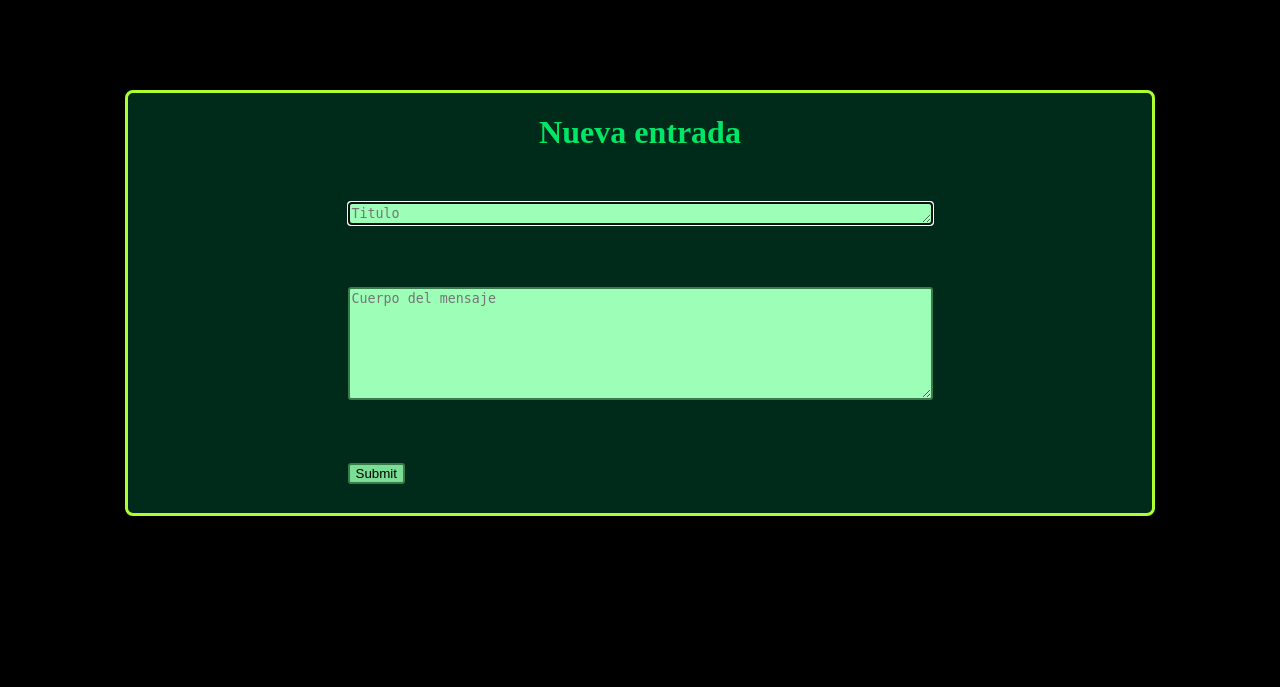
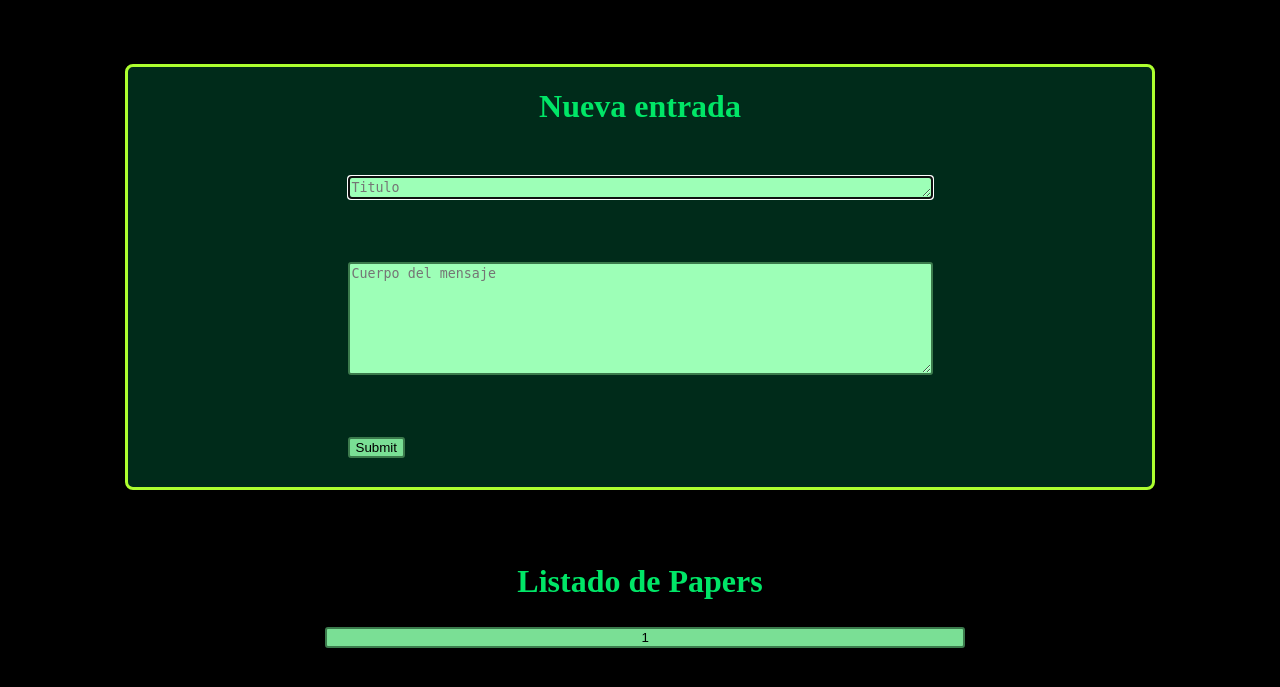
Before and after one commit to Daaviid30/BIOLAB_PRO, a Flask app: template app/templates/principal.html in a window 1280 px wide. Shown: the top 687 px of the page. Run offline with Flask 3, Linux system fonts and the light colour scheme; the template is opened without the code that fills it: most values are stand-ins (such as "Sample title", 1, 10 or a date in 2020).

Commit message:
acelerón

```diff
--- a/app/db_scripts/usuarios.sql
+++ b/app/db_scripts/usuarios.sql
@@ -12,7 +12,9 @@ CREATE TABLE usuarios(
 CREATE TABLE papers(
     dni CHAR(9) NOT NULL,
     titulo VARCHAR(150) NOT NULL,
-    cuerpo VARCHAR(10000) NOT NULL,
+    cuerpo BLOB NOT NULL,
+    salt BLOB NOT NULL,
+    nonce BLOB NOT NULL,
     PRIMARY KEY (dni,titulo),
     FOREIGN KEY (dni) REFERENCES usuarios(dni)
 );
--- a/app/main.py
+++ b/app/main.py
@@ -4,6 +4,7 @@ Autores: David Martín (100472099) / Iván Llorente (100472242)"""
 #Importamos las librerias necesarias para la ejecución de la app
 import inicio_sesion
 import registro
+import papers
 from flask import Flask, request, render_template
 
 # Creamos la aplicación Flask
@@ -40,7 +41,7 @@ def form_singup():
     password = request.form['password']
     password2 = request.form['password2']
 
-    mensaje_estado = registro.registro_usuario(dni, name, surname, email, phone, password, password2)
+    mensaje_estado = registro.registrar_usuario(dni, name, surname, email, phone, password, password2)
     return render_template('singup.html', msg=mensaje_estado[0], msg_class=mensaje_estado[1])
 
 
@@ -57,13 +58,27 @@ def form_2fa():
 
 @app.route('/principal')
 def principal():
-    return render_template('principal.html')
+    titulos = papers.listar_papers()
+    return render_template('principal.html', titulos=titulos)
 
 @app.route('/form-principal', methods=['POST'])
 def form_principal():
     titulo = request.form['titulo']
     cuerpo = request.form['cuerpo']
 
+    mensaje, estado = papers.guardar_paper(titulo, cuerpo)
+    titulos = papers.listar_papers()
+    return render_template('principal.html', msg=mensaje, msg_class=estado, titulos=titulos)
+
+@app.route('/paper', methods=['POST'])
+def paper():
+    titulo  = request.form['titulo']
+    cuerpo, mensaje, estado = papers.recuperar_cuerpo(titulo)
+    if not cuerpo:
+        titulos = papers.listar_papers()
+        return render_template('principal.html', msg=mensaje, msg_class=estado, titulos=titulos)
+    return render_template('paper.html', titulo=titulo, cuerpo=cuerpo, msg=mensaje, msg_class=estado)
+
 # Ejecución del programa
 if __name__ == '__main__':
     app.run(debug=True)
--- a/app/registro.py
+++ b/app/registro.py
@@ -3,7 +3,7 @@ import conexion_db
 import os
 from cryptography.hazmat.primitives.kdf.scrypt import Scrypt
 
-def registro_usuario(dni, name, surname, email, phone, password, password2):
+def registrar_usuario(dni, name, surname, email, phone, password, password2):
 
     error = True
 
--- a/app/static/css/login.css
+++ b/app/static/css/style.css
@@ -2,6 +2,7 @@ body{
     margin: 0;
     padding: 0;
     border: 0;
+    width: 100%;
     background-color: rgb(0, 0, 0);
 
 }
@@ -63,6 +64,10 @@ body{
     color: rgb(0, 230, 103);
 }
 
+.verde-claro{
+    color: rgb(0, 230, 103);
+}
+
 .campo{
     background-color: rgb(157, 255, 183);
     margin: 5% 0;
@@ -109,5 +114,67 @@ body{
 
 #principal{
     max-width: 80%;
-    margin: 7% auto;
+    margin: 5% auto 4% auto;
 }
+
+#papers{
+    max-width: 100%;
+    height: auto;
+    display: flex;
+    align-items: center;
+    justify-content: center;
+    flex-direction: column;
+    margin: 0% auto 5% auto;
+}
+
+#papers form{
+    width: 50%;
+    margin: 0% auto;
+}
+
+.titulos-papers{
+    text-decoration: none;
+    width: 100%;
+    height: auto;
+    text-align: center;
+    color: black;
+    background-color: rgb(122, 223, 149);
+    margin: 0.8%;
+    border-color: rgb(59, 122, 76);
+    border-width: 2px;
+    border-style: solid;
+    border-radius: 3px;
+}
+
+.titulos-papers:hover{
+    background-color:  rgb(59, 122, 76);
+    border-color: rgb(157, 255, 183);
+    color: white;
+}
+
+.cuerpo-paper{
+    display: flex;
+    flex-direction: column;
+    background-color: rgb(0, 43, 26);
+    color:rgb(186, 255, 205);
+    max-width: 85%;
+    height: auto;
+    border-radius: 8px;
+    border-width: 3px;
+    border-color: greenyellow;
+    border-style: solid;
+    text-align: justify;
+    margin: 10% auto;
+}
+
+.cuerpo-paper p{
+    margin: 2%;
+    word-wrap: break-word;
+}
+
+#titulo-paper{
+    margin-top: 2%;
+    color: rgb(75, 182, 103);
+    text-shadow: 1px 1px 1px rgb(157, 255, 183);
+    text-align: center;
+}
--- a/app/templates/principal.html
+++ b/app/templates/principal.html
@@ -1,15 +1,30 @@
 <!DOCTYPE html>
 <html>
+
     <head>
         <meta charset="utf-8">
         <meta name="viewport" content="width=device-width, initial-scale=1.0">
 
-        <title>Bio-Login</title>
+        <title>Biolab-Principal</title>
         <link rel="icon" type="image/x-icon" href="{{ url_for('static', filename='images/biologia.png') }}">
 
-        <link rel="stylesheet" href="{{ url_for('static', filename='css/login.css') }}">
+        <link rel="stylesheet" href="{{ url_for('static', filename='css/style.css') }}">
     </head>
+
     <body>
+
+        {% if msg %}
+            <p class="{{ msg_class }}" id="msg_sing-up">{{msg}}</p>
+        {% endif %}
+
+        <script>
+            var parrafo = document.getElementById("msg_sing-up")
+
+            setTimeout(function(){
+                parrafo.style.display = "none";
+            }, 2000);
+        </script>
+
         <div class="panel-principal" id="principal">
             <h1>Nueva entrada</h1>
             <form class="login" action="/form-principal" method="post">
@@ -18,5 +33,18 @@
                 <input type="submit" class="campo" id="enviar">
             </form>
         </div>
+
+        <div id="papers">
+            <h1 class="verde-claro">Listado de Papers</h1>
+            {% if titulos %}
+                {% for item in titulos %}
+                    <form method="POST" action="/paper">
+                        <input type="submit" class="titulos-papers" name="titulo" value="{{ item[0] }}">
+                    </form>
+                {% endfor %}
+            {% endif %}
+        </div>
+
     </body>
+
 </html>
```
Also changed, not shown: app/inicio_sesion.py (+15 -0 lines), app/papers.py (added, +78 -0 lines), app/templates/login.html (+7 -2 lines), app/templates/paper.html (added, +35 -0 lines), app/templates/segundo_factor.html (+10 -4 lines), app/templates/singup.html (+8 -2 lines), 1 other file.
